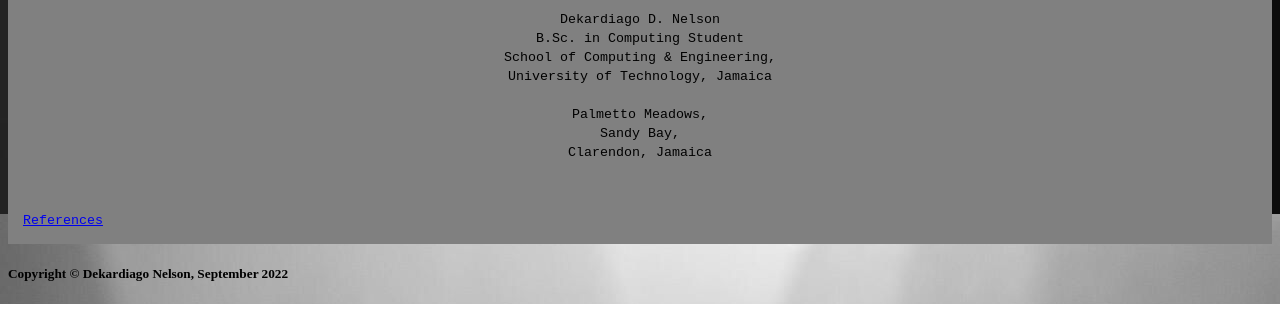
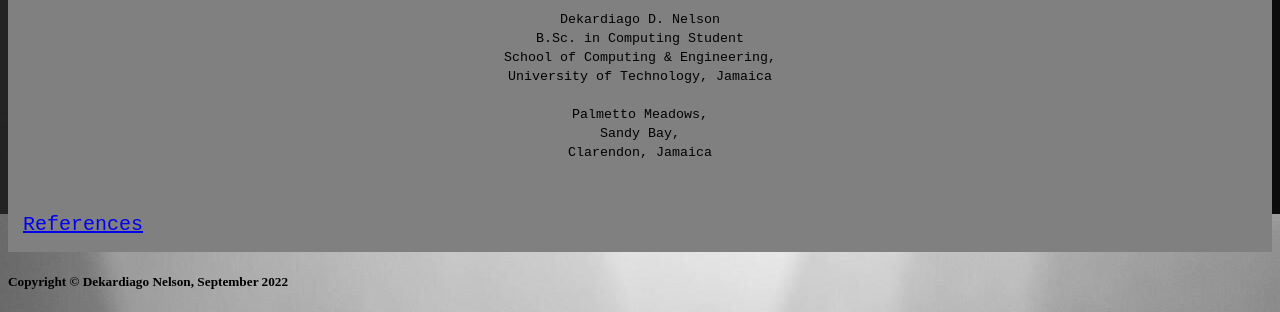
Before and after one commit to Dekardiago/Nianzu, a plain HTML site: page index.html in a window 1280 px wide. Shown: the part 1946-2258 px from the top of the page. Drawn offline with Linux system fonts and the light colour scheme.

Commit message:
Update index.html

```diff
--- a/index.html
+++ b/index.html
@@ -159,7 +159,7 @@
             </tr>
             <tr bgcolor="grey">
                 <td colspan="4">
-                    <font face="Courier New">
+                    <font face="Courier New" size="5">
                         <small><a href="Reference.html">References</a></small>
                     </font>
                 </td>
```
